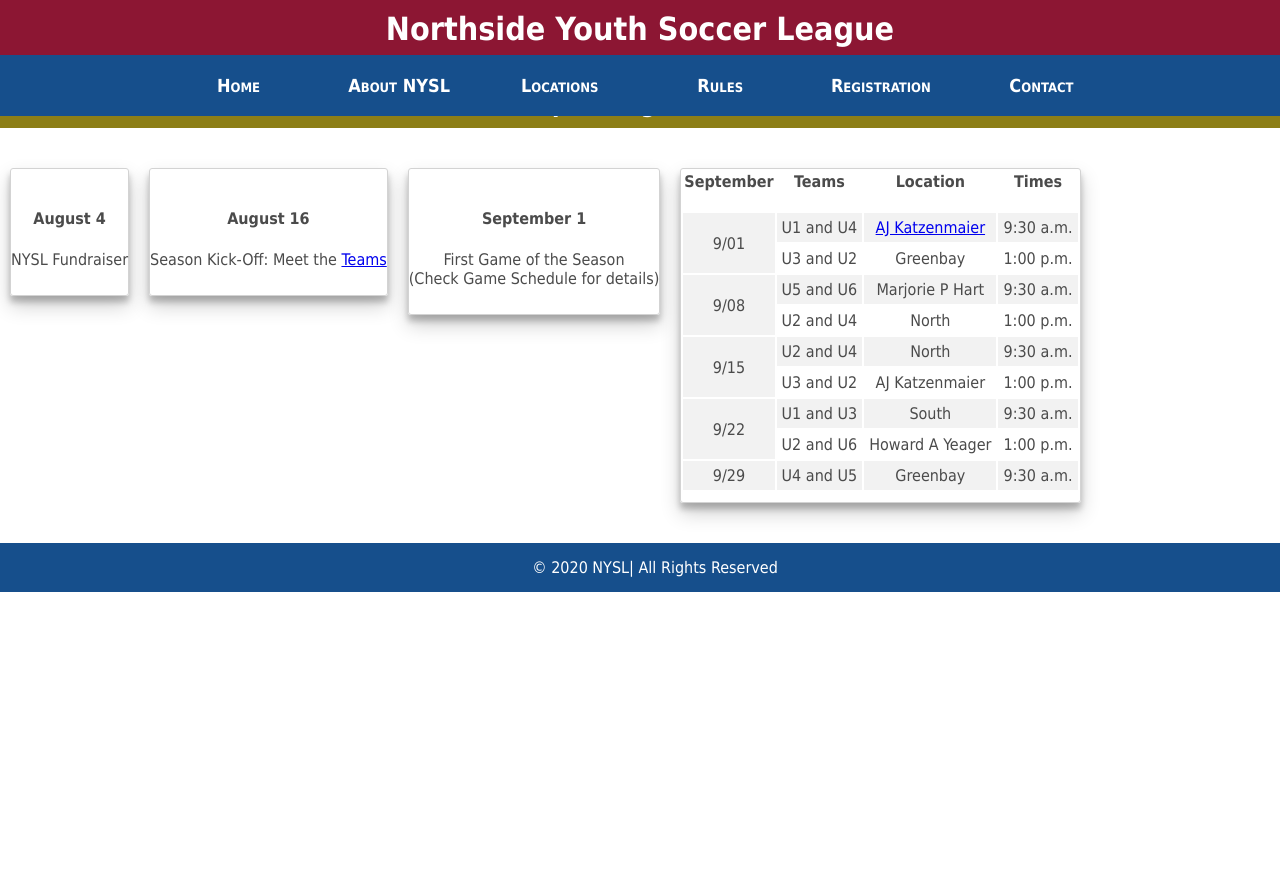
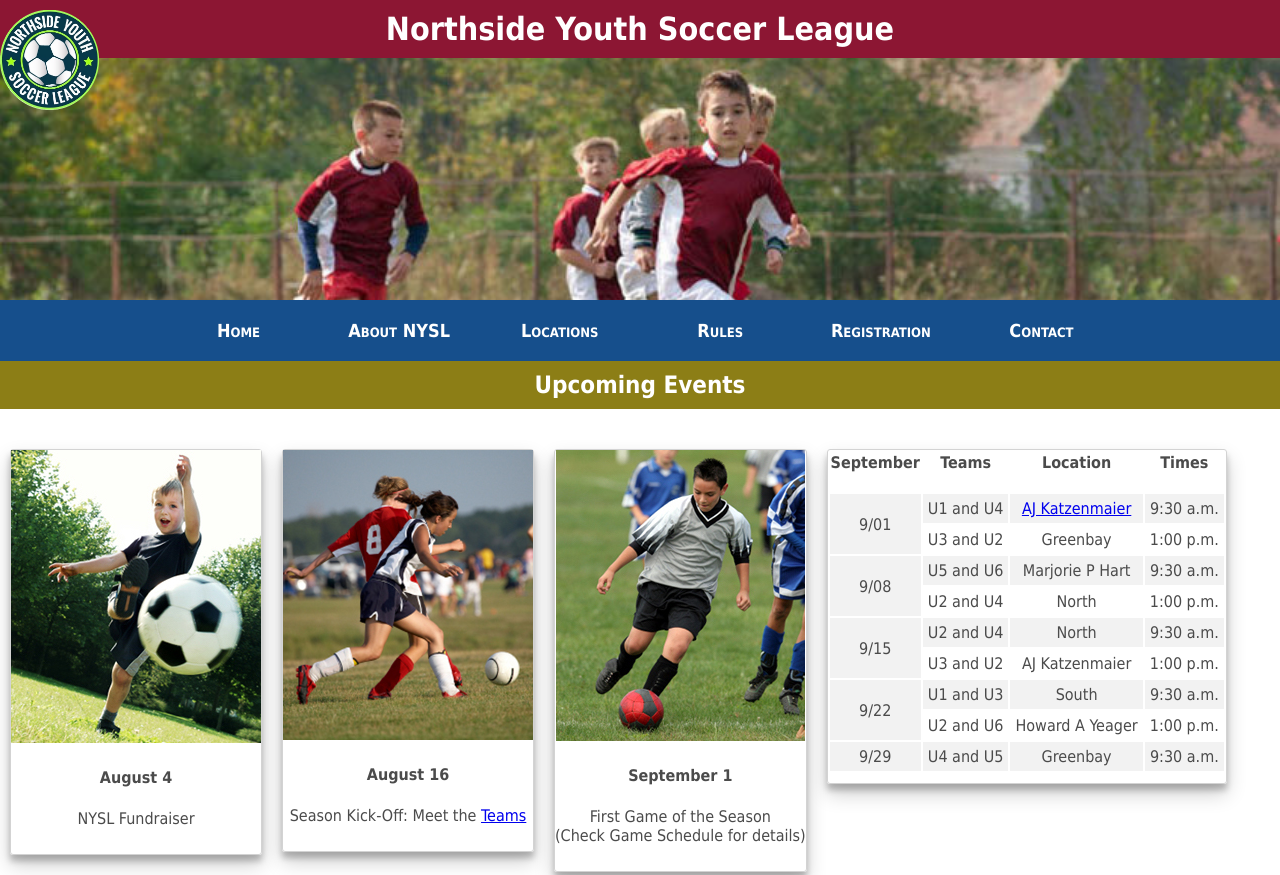
Before and after one commit to milalina/children_fb_league_css, a plain HTML site: page index.html in a window 1280 px wide. Shown: the top 875 px of the page. Before the commit the page ends 800 px from the top, so only its background shows below. Drawn offline with Linux system fonts and the light colour scheme; the site is published under a folder, as on GitHub Pages, so addresses that start at the root find nothing.

Commit message:
change image path

```diff
--- a/index.html
+++ b/index.html
@@ -14,10 +14,10 @@
         <h1>Northside Youth Soccer League</h1>
     </header>
     <div class="logo">
-        <img src="/images/logo.png" alt="">
+        <img src="images/logo.png" alt="">
     </div>
     <section class="banner">
-        <img src="/images/design1_image1.jpg" alt="" srcset="">
+        <img src="images/design1_image1.jpg" alt="" srcset="">
     </section>
     <nav>
         <ul>
@@ -34,15 +34,15 @@
     </div>
     <div class="images">
         <div class="card">
-            <img src="/images/soccer_image1.jpg" alt="" srcset="">
+            <img src="images/soccer_image1.jpg" alt="" srcset="">
             <h4>August 4</h4>
             <p>NYSL Fundraiser</p>
         </div>
-        <div class="card"><img src="/images/soccer_image2.jpg" alt="" srcset="">
+        <div class="card"><img src="images/soccer_image2.jpg" alt="" srcset="">
             <h4>August 16</h4>
             <p> Season Kick-Off: Meet the <a href="teams.html">Teams</a></p>
         </div>
-        <div class="card"><img src="/images/soccer_image3.jpg" alt="" srcset="">
+        <div class="card"><img src="images/soccer_image3.jpg" alt="" srcset="">
             <h4>September 1</h4>
             <p>First Game of the Season <br>
                 (Check Game Schedule for details)</p>
--- a/style.css
+++ b/style.css
@@ -78,6 +78,7 @@ nav ul li a{
 }
 nav ul li a:hover{
   font-size: 25px;
+  transition: all 0.3s ease;
 }
 
 .page-head {
@@ -390,10 +391,9 @@ p {
   color: #4B4B4B;
   border: solid 0.5px lightgray;
   box-shadow: 0 10px 20px rgba(0,0,0,0.19), 0 6px 6px rgba(0,0,0,0.23);
-  /*box-shadow is created with properties: offset-x: 10px; offset-y: 10px; blur-radius: 5px; spread-radius: 5px
+  /*box-shadow is created with properties: offset-x: 10px; offset-y: 10px; blur-radius: 5px; spread-radius: 5px */
   border-radius: 3px;
   position: relative;
-
   padding: 30px;
   margin: 30px;
 }
```
Also changed, not shown: about.html (+5 -5 lines), contact.html (+2 -2 lines), info.html (+2 -2 lines), registration.html (+2 -2 lines), rules.html (+2 -2 lines).
